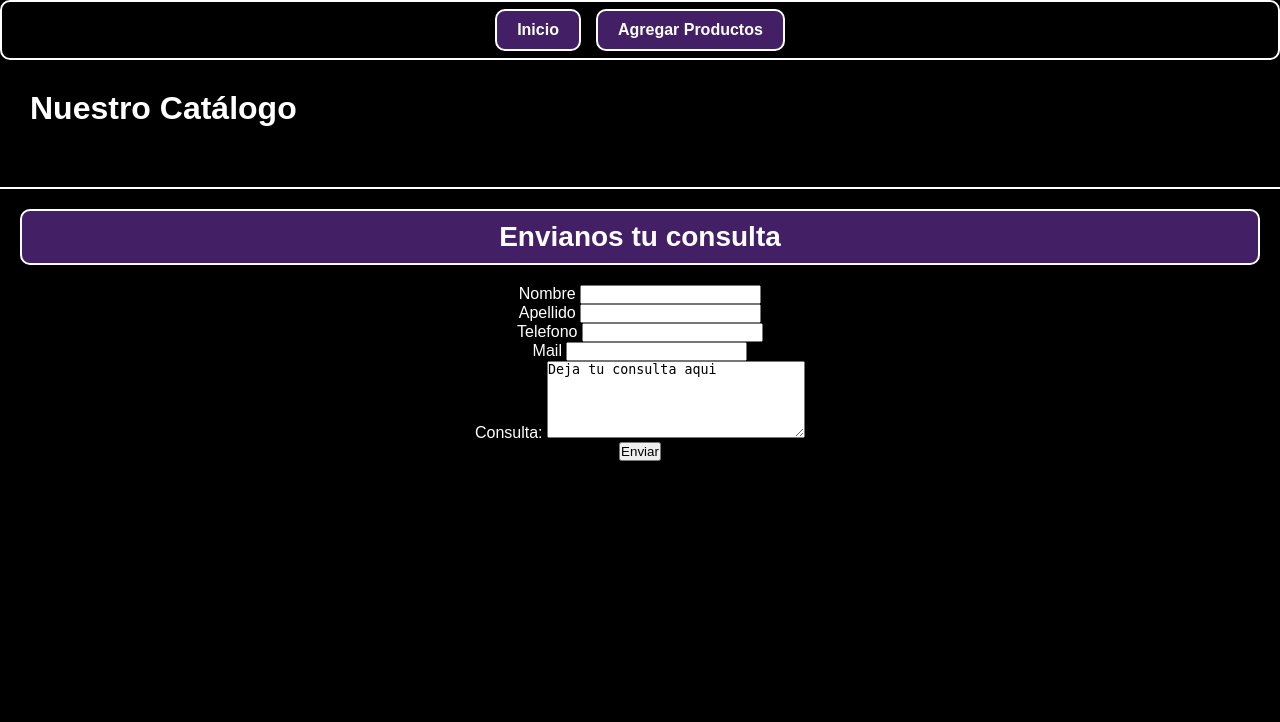
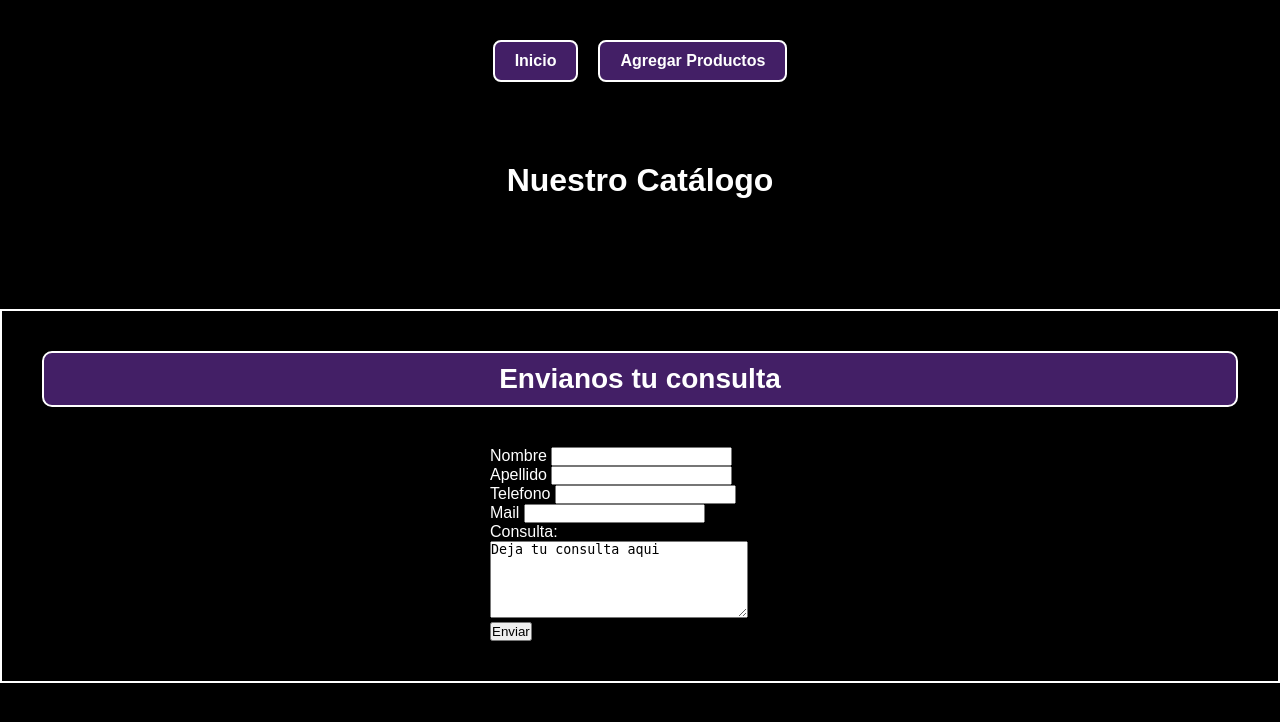
Before and after one commit to Diego16C/TP_Integrador.Prog2, a Flask app: page /catalogo in a window 1280 px wide. Shown: the top 722 px of the page. Run offline with Flask 3, Linux system fonts and the light colour scheme; data that the repository does not hold is empty.

Commit message:
Casi finalizando

```diff
--- a/app.py
+++ b/app.py
@@ -1,16 +1,17 @@
 from flask import Flask, render_template, request, jsonify, redirect, url_for
 from flask_sqlalchemy import SQLAlchemy
-from werkzeug.security import generate_password_hash, check_password_hash  # Seguridad
+from sqlalchemy import or_
+from werkzeug.security import generate_password_hash, check_password_hash
 
 app = Flask(__name__)
 
 # Configuración de la base de datos SQLite
-app.config['SQLALCHEMY_DATABASE_URI'] = 'sqlite:///database.db'  # Archivo database.db en la raíz
+app.config['SQLALCHEMY_DATABASE_URI'] = 'sqlite:///database.db'
 app.config['SQLALCHEMY_TRACK_MODIFICATIONS'] = False
 
 db = SQLAlchemy(app)
 
-# Definición del modelo Usuario
+
 class Usuario(db.Model):
     id = db.Column(db.Integer, primary_key=True)
     nombre = db.Column(db.String(100), nullable=False)
@@ -18,22 +19,22 @@ class Usuario(db.Model):
     email = db.Column(db.String(120), unique=True, nullable=False)
     telefono = db.Column(db.String(20))
     usuario = db.Column(db.String(50), unique=True, nullable=False)
-    password = db.Column(db.String(255), nullable=False)  # para hash se recomienda mayor tamaño
+    password = db.Column(db.String(255), nullable=False)
+    admin = db.Column(db.Boolean, default=False)
 
-# Definición del modelo Producto
 class Producto(db.Model):
     id = db.Column(db.Integer, primary_key=True)
     nombre = db.Column(db.String(150), nullable=False)
     descripcion = db.Column(db.Text, nullable=True)
     precio = db.Column(db.Float, nullable=False)
-    imagen = db.Column(db.String(100), nullable=True)  # nombre archivo imagen
+    imagen = db.Column(db.String(100), nullable=True)
 
-# Función para validar admin (simplificada)
+
 def es_admin(usuario):
     u = Usuario.query.filter_by(usuario=usuario).first()
     return u and u.admin
 
-
+# RUTAS DE PÁGINAS
 @app.route('/')
 def index():
     return render_template('index.html')
@@ -49,14 +50,13 @@ def login():
 @app.route('/catalogo')
 def catalogo():
     productos = Producto.query.all()
-    return render_template('Catalogo.html', productos=productos)  # PASAR productos a plantilla
+    return render_template('Catalogo.html', productos=productos)
 
 @app.route('/producto')
 def producto_admin():
     return render_template('producto.html')
 
-
-# API para registrar usuario (recibe JSON)
+# API: REGISTRO
 @app.route('/api/registro', methods=['POST'])
 def api_registro():
     data = request.get_json()
@@ -65,11 +65,9 @@ def api_registro():
         return jsonify({'mensaje': 'No se recibió JSON'}), 400
 
     try:
-        # Validar si el email o usuario ya existen
-        if Usuario.query.filter((Usuario.email == data['email']) | (Usuario.usuario == data['usuario'])).first():
+        if Usuario.query.filter(or_(Usuario.email == data['email'], Usuario.usuario == data['usuario'])).first():
             return jsonify({'mensaje': 'Email o usuario ya registrado'}), 400
 
-        # Hashear la contraseña antes de guardarla
         hashed_pw = generate_password_hash(data['password'])
 
         nuevo_usuario = Usuario(
@@ -79,7 +77,7 @@ def api_registro():
             telefono=data.get('telefono', ''),
             usuario=data['usuario'],
             password=hashed_pw,
-            admin=False  # Por defecto no admin, cambiar en DB si es admin
+            admin=False
         )
 
         db.session.add(nuevo_usuario)
@@ -89,7 +87,7 @@ def api_registro():
     except Exception as e:
         return jsonify({'mensaje': f'Error al registrar: {str(e)}'}), 500
 
-# API login con verificación hash
+# API: LOGIN
 @app.route('/api/login', methods=['POST'])
 def api_login():
     data = request.get_json()
@@ -104,7 +102,7 @@ def api_login():
     else:
         return jsonify({'mensaje': 'Usuario o contraseña incorrectos'}), 401
 
-# API - Productos - Listar
+
 @app.route('/api/productos', methods=['GET'])
 def listar_productos():
     productos = Producto.query.all()
@@ -116,7 +114,6 @@ def listar_productos():
         'imagen': p.imagen
     } for p in productos])
 
-# API - Productos - Agregar (admin)
 @app.route('/api/productos', methods=['POST'])
 def agregar_producto():
     data = request.get_json()
@@ -134,32 +131,36 @@ def agregar_producto():
     db.session.commit()
     return jsonify({'mensaje': 'Producto agregado'}), 201
 
-# API - Productos - Modificar (admin)
+
 @app.route('/api/productos/<int:id>', methods=['PUT'])
 def modificar_producto(id):
     data = request.get_json()
     usuario = data.get('usuario')
     if not es_admin(usuario):
         return jsonify({'mensaje': 'Acceso denegado'}), 403
+
     producto = Producto.query.get_or_404(id)
     producto.nombre = data.get('nombre', producto.nombre)
     producto.descripcion = data.get('descripcion', producto.descripcion)
     producto.precio = data.get('precio', producto.precio)
     producto.imagen = data.get('imagen', producto.imagen)
+
     db.session.commit()
     return jsonify({'mensaje': 'Producto actualizado'})
 
-# API - Productos - Eliminar (admin)
+
 @app.route('/api/productos/<int:id>', methods=['DELETE'])
 def borrar_producto(id):
     usuario = request.args.get('usuario')
     if not es_admin(usuario):
         return jsonify({'mensaje': 'Acceso denegado'}), 403
+
     producto = Producto.query.get_or_404(id)
     db.session.delete(producto)
     db.session.commit()
     return jsonify({'mensaje': 'Producto eliminado'})
 
+# INICIAR APP
 if __name__ == '__main__':
     with app.app_context():
         db.create_all()
--- a/static/EstiloCSS/catalogo.css
+++ b/static/EstiloCSS/catalogo.css
@@ -5,126 +5,147 @@
 }
 
 body {
+    font-family: Arial, sans-serif;
     background-color: black;
-  font-family: Arial, sans-serif;
     color: white;
 }
 
-/* Header y navegación */
-header {
+header, nav {
     background-color: black;
+    padding: 20px;
+    text-align: center;
 }
 
 nav {
-  background-color: black;
-  border: 2px solid white;
     display: flex;
     justify-content: center;
-  align-items: center;
-  height: 60px;
-  border-radius: 10px;
-  gap: 15px;
+    gap: 20px;
 }
 
 nav a {
     padding: 10px 20px;
     background-color: rgb(67, 31, 102);
-  border: 2px solid white;
-  border-radius: 10px;
     color: white;
     text-decoration: none;
+    border: 2px solid white;
+    border-radius: 8px;
     font-weight: bold;
     transition: background-color 0.3s;
 }
 
 nav a:hover {
-  background-color: rgb(90, 50, 130);
+    background-color: rgb(90, 45, 130);
 }
 
-/* Main content */
 main {
-  padding: 30px;
+    padding: 40px 20px;
 }
 
-h2 {
+h1 {
+    text-align: center;
+    margin-bottom: 30px;
+    color: white;
+}
+
+#contenedor-productos {
+    display: grid;
+    grid-template-columns: repeat(auto-fit, minmax(250px, 1fr));
+    gap: 30px;
+}
+
+.card {
+    background-color: #1a1a1a;
+    border: 2px solid white;
+    border-radius: 12px;
+    padding: 20px;
+    text-align: center;
+    transition: transform 0.3s;
+}
+
+.card:hover {
+    transform: scale(1.03);
+}
+
+.card img {
+    width: 100%;
+    height: 200px;
+    object-fit: cover;
+    border-radius: 8px;
+    margin-bottom: 15px;
+    border: 1px solid white;
+}
+
+.card h3 {
+    margin-bottom: 10px;
+    font-size: 1.2rem;
+    color: #e0e0e0;
+}
+
+.card p {
+    font-size: 0.95rem;
+    margin-bottom: 8px;
+}
+
+.card .precio {
+    font-size: 1.1rem;
+    font-weight: bold;
+    color: #9f79ff;
+}
+
+/* === Footer igual al de index === */
+footer {
+    background-color: black;
+    color: white;
+    padding: 40px;
+    border: 2px solid white;
+    display: flex;
+    justify-content: space-around;
+    flex-wrap: wrap;
+    gap: 20px;
+    margin-top: 40px;
+}
+
+footer h2 {
+    width: 100%;
     text-align: center;
     margin-bottom: 20px;
     font-size: 28px;
     border: 2px solid white;
     border-radius: 10px;
     background-color: rgb(67, 31, 102);
-  padding: 10px;
+    padding: 10px 20px;
 }
 
-/* Grid de productos */
-.productos-grid {
-  display: grid;
-  grid-template-columns: repeat(auto-fit, minmax(200px, 1fr));
-  gap: 30px;
-  padding: 20px;
-}
-
-.producto {
-  border: 2px solid white;
-  border-radius: 10px;
-  padding: 15px;
-  background-color: #222;
-  text-align: center;
-  transition: transform 0.3s;
-}
-
-.producto:hover {
-  transform: scale(1.05);
-}
-
-.producto img {
-  width: 100%;
-  height: 200px;
-  object-fit: cover;
-  border-radius: 10px;
-  margin-bottom: 10px;
-  border: 1px solid white;
-}
-
-.producto h3 {
-  font-size: 18px;
-  margin: 10px 0 5px;
-  color: white;
-}
-
-.producto p {
-  font-size: 16px;
-  margin-bottom: 10px;
+footer p {
+    font-size: 0.95rem;
     color: #ccc;
 }
 
-.producto .precio {
-  font-size: 16px;
-  font-weight: bold;
-  color: #ffcc00;
+footer div {
+    max-width: 300px;
 }
 
-/* Footer */
-footer {
-  background-color: black;
-  padding: 20px;
-  text-align: center;
-  border-top: 2px solid white;
-  margin-top: 30px;
-  color: white;
+/* === Responsive === */
+@media (max-width: 768px) {
+    nav {
+        flex-direction: column;
+        gap: 10px;
     }
 
-/* Responsive */
-@media (max-width: 600px) {
-  .productos-grid {
-    grid-template-columns: 1fr;
+    .card {
+        padding: 15px;
     }
 
-  .producto img {
+    .card img {
         height: 180px;
     }
 
-  h2 {
+    footer {
+        flex-direction: column;
+        align-items: center;
+    }
+
+    footer h2 {
         font-size: 24px;
     }
 }
--- a/templates/inicio-sesion.html
+++ b/templates/inicio-sesion.html
@@ -13,6 +13,7 @@
       <input type="text" id="usuario" name="usuario" placeholder="Ingrese usuario" required />
       <input type="password" id="password" name="password" placeholder="Ingrese contraseña" required />
       <button class="button" type="submit">Iniciar sesión</button>
+      <div id="mensaje" style="margin: 10px 0; font-weight: bold;"></div>
     </form>
     <div id="mensaje"></div>
     <div class="button-container">
--- a/templates/registro.html
+++ b/templates/registro.html
@@ -22,6 +22,8 @@
                 <a class="button" href="../templates/inicio-sesion.html">Iniciar sesión</a>
                 <a class="button" href="../templates/index.html">Página principal</a>
             </div><br>
+
+            <div id="mensaje" style="margin: 10px 0; font-weight: bold;"></div>
         </form>
 
         <div id="mensaje" style="color: green; margin-top: 10px;"></div>
```
Also changed, not shown: static/pag_JavaScript/login.js (+19 -19 lines), static/pag_JavaScript/registro.js (+18 -14 lines). Lines whose indentation alone changed are shown as unchanged.
